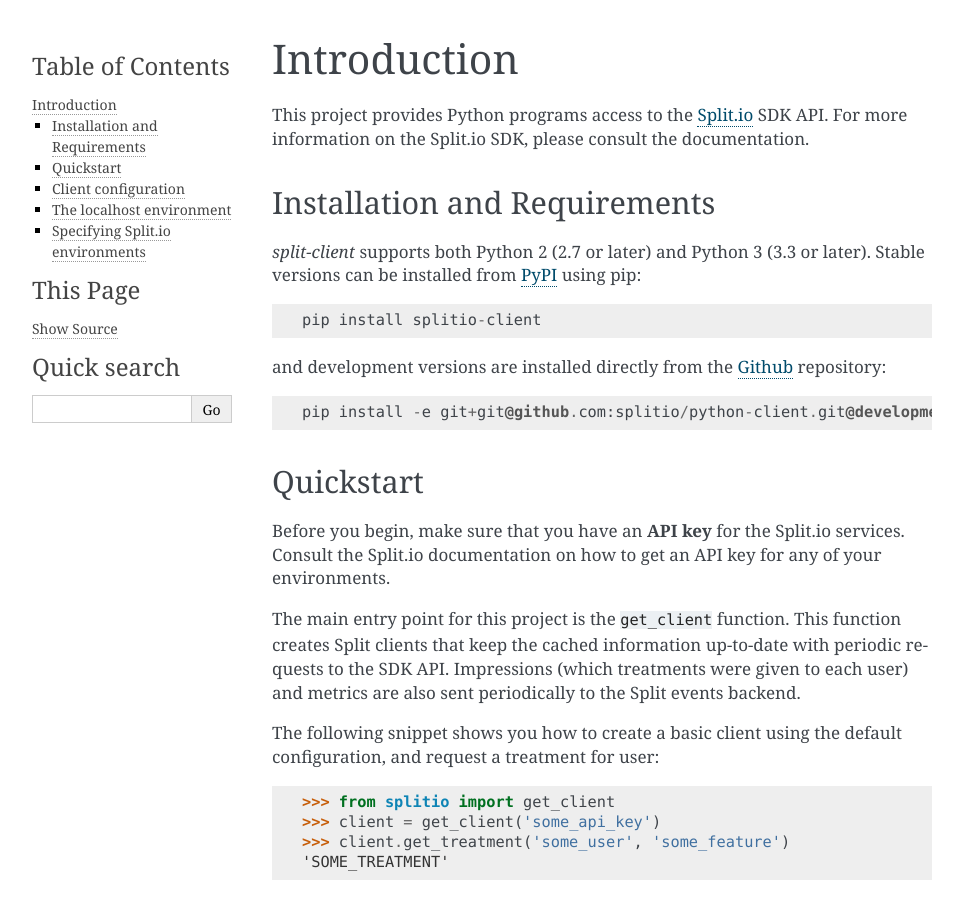
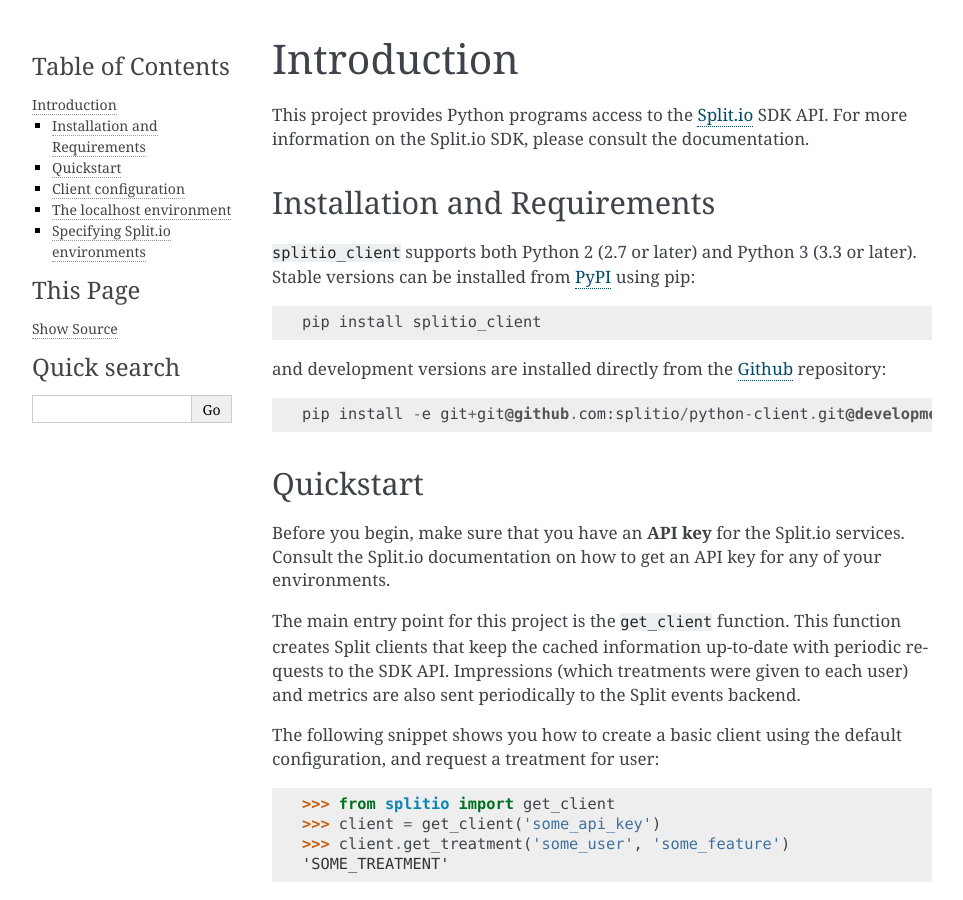
Before and after one commit to splitio/python-client, a Sphinx documentation site: the page built from doc/source/introduction.rst, in a window 1280 px wide and 900 px high. Shown: the whole window, without its empty margins (148-1111 px from the left). Built offline with Sphinx 7.4.7, drawn with Linux system fonts in a browser that asks for light colours.

Commit message:
Change package name to splitio_client

```diff
--- a/doc/source/conf.py
+++ b/doc/source/conf.py
@@ -1,6 +1,6 @@
 # -*- coding: utf-8 -*-
 #
-# splitio-client documentation build configuration file, created by
+# splitio_client documentation build configuration file, created by
 # sphinx-quickstart on Thu Jun  2 14:57:07 2016.
 #
 # This file is execfile()d with the current directory set to its
@@ -52,7 +52,7 @@
 master_doc = 'index'
 
 # General information about the project.
-project = u'splitio-client'
+project = u'splitio_client'
 copyright = u'2016, Patricio Echague'
 author = u'Patricio Echague'
 
@@ -61,9 +61,9 @@
 # built documents.
 #
 # The short X.Y version.
-version = u'0.1'
+version = u'0.0.1'
 # The full version, including alpha/beta/rc tags.
-release = u'0.1'
+release = u'0.0.1'
 
 # The language for content autogenerated by Sphinx. Refer to documentation
 # for a list of supported languages.
@@ -137,7 +137,7 @@
 # The name for this set of Sphinx documents.
 # "<project> v<release> documentation" by default.
 #
-# html_title = u'splitio-client v0.1'
+# html_title = u'splitio_client v0.1'
 
 # A shorter title for the navigation bar.  Default is the same as html_title.
 #
@@ -237,7 +237,7 @@
 # html_search_scorer = 'scorer.js'
 
 # Output file base name for HTML help builder.
-htmlhelp_basename = 'splitio-clientdoc'
+htmlhelp_basename = 'splitio_clientdoc'
 
 # -- Options for LaTeX output ---------------------------------------------
 
@@ -263,7 +263,7 @@
 # (source start file, target name, title,
 #  author, documentclass [howto, manual, or own class]).
 latex_documents = [
-    (master_doc, 'splitio-client.tex', u'splitio-client Documentation',
+    (master_doc, 'splitio_client.tex', u'splitio_client Documentation',
      u'Patricio Echague', 'manual'),
 ]
 
@@ -299,7 +299,7 @@
 # One entry per manual page. List of tuples
 # (source start file, name, description, authors, manual section).
 man_pages = [
-    (master_doc, 'splitio-client', u'splitio-client Documentation',
+    (master_doc, 'splitio_client', u'splitio_client Documentation',
      [author], 1)
 ]
 
@@ -314,8 +314,8 @@
 # (source start file, target name, title, author,
 #  dir menu entry, description, category)
 texinfo_documents = [
-    (master_doc, 'splitio-client', u'splitio-client Documentation',
-     author, 'splitio-client', 'One line description of project.',
+    (master_doc, 'splitio_client', u'splitio_client Documentation',
+     author, 'splitio_client', 'One line description of project.',
      'Miscellaneous'),
 ]
 
--- a/doc/source/index.rst
+++ b/doc/source/index.rst
@@ -1,9 +1,9 @@
-.. splitio-client documentation master file, created by
+.. splitio_client documentation master file, created by
    sphinx-quickstart on Thu Jun  2 14:57:07 2016.
    You can adapt this file completely to your liking, but it should at least
    contain the root `toctree` directive.
 
-Welcome to splitio-client's documentation!
+Welcome to splitio_client's documentation!
 ==========================================
 
 Contents:
--- a/doc/source/introduction.rst
+++ b/doc/source/introduction.rst
@@ -6,13 +6,13 @@
 Installation and Requirements
 -----------------------------
 
-`split-client` supports both Python 2 (2.7 or later) and Python 3 (3.3 or later). Stable versions can be installed from `PyPI <https://pypi.python.org>`_ using pip: ::
+``splitio_client`` supports both Python 2 (2.7 or later) and Python 3 (3.3 or later). Stable versions can be installed from `PyPI <https://pypi.python.org>`_ using pip: ::
 
-  pip install splitio-client
+  pip install splitio_client
 
 and development versions are installed directly from the `Github <https://github.com/splitio/python-client>`_ repository: ::
 
-  pip install -e git+git@github.com:splitio/python-client.git@development#egg=python-client
+  pip install -e git+git@github.com:splitio/python-client.git@development#egg=splitio_client
 
 Quickstart
 ----------
--- a/setup.py
+++ b/setup.py
@@ -14,7 +14,7 @@
 with open(path.join(path.abspath(path.dirname(__file__)), 'splitio', 'version.py')) as f:
     exec (f.read())
 
-setup(name='splitio-client',
+setup(name='splitio_client',
       version=__version__,
       description='Split.io Python Client',
       author='Patricio Echague',
```
Also changed, not shown: README.md (+2 -2 lines).
